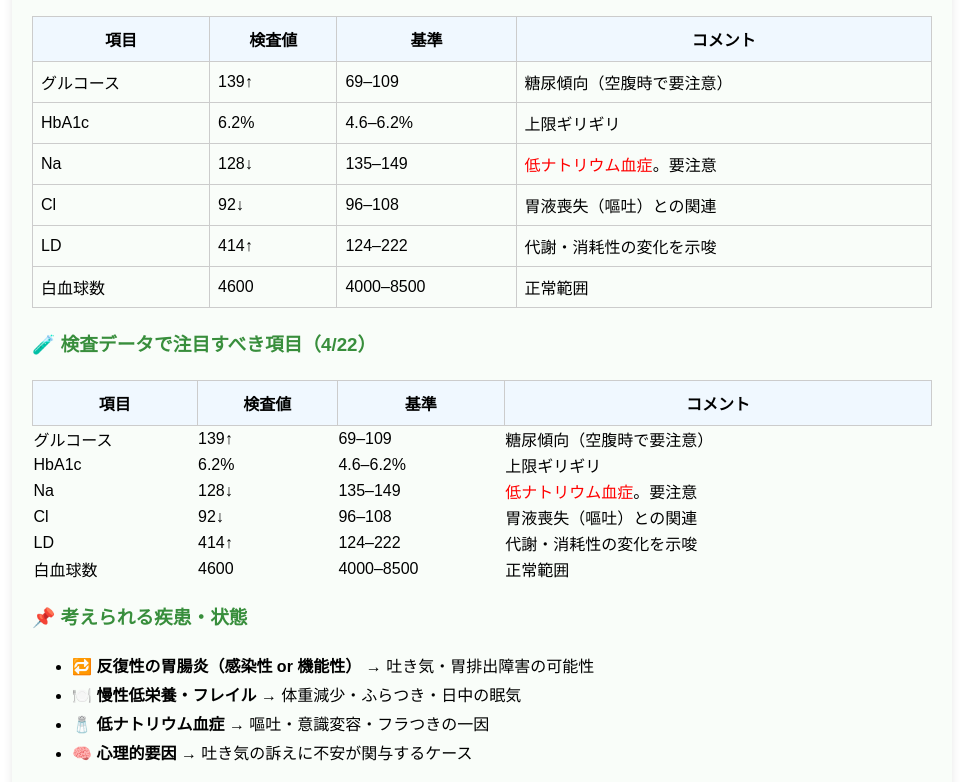
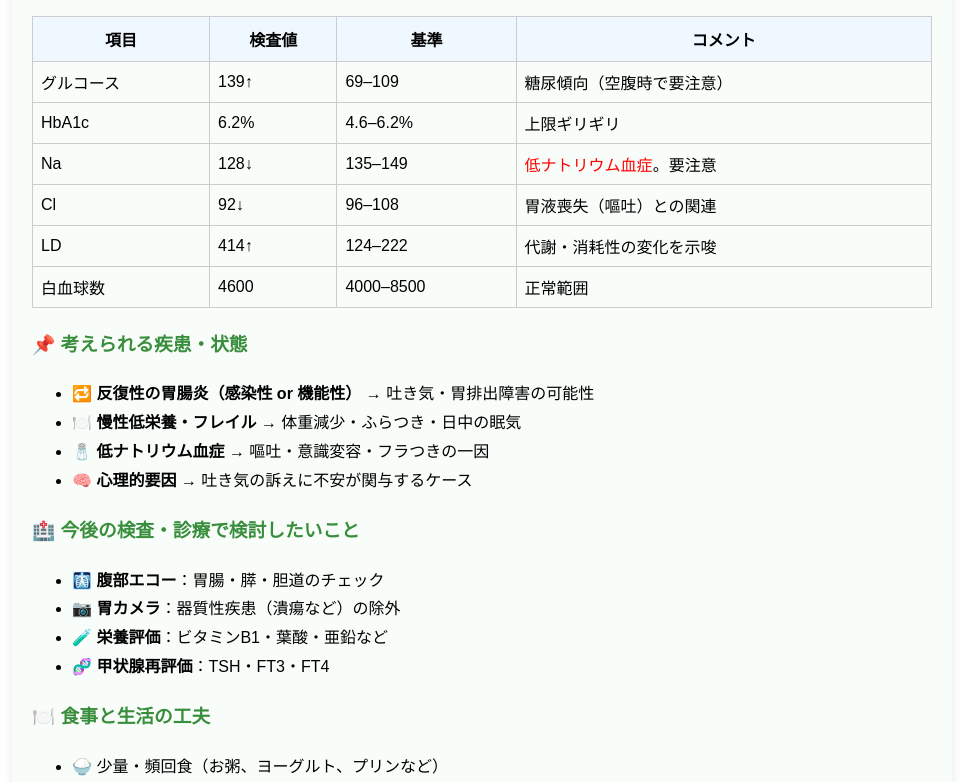
Before and after one commit to takykigo/kenji, a plain HTML site: page index.html in a window 1280 px wide. Shown: the part 556-1338 px from the top of the page, without its empty margins (158-1121 px from the left). Drawn offline with Linux system fonts and the light colour scheme.

Commit message:
Update index.html

```diff
--- a/index.html
+++ b/index.html
@@ -90,37 +90,7 @@
     </tr>
   </tbody>
 </table>
-  <h3 style="color:#388e3c;">🧪 検査データで注目すべき項目（4/22）</h3>
-  <table style="width:100%; border-collapse:collapse;">
-    <thead style="background:#f0f8ff;">
-      <tr>
-        <th style="padding:10px; border:1px solid #ccc;">項目</th>
-        <th style="padding:10px; border:1px solid #ccc;">検査値</th>
-        <th style="padding:10px; border:1px solid #ccc;">基準</th>
-        <th style="padding:10px; border:1px solid #ccc;">コメント</th>
-      </tr>
-    </thead>
-    <tbody>
-      <tr>
-        <td>グルコース</td><td>139↑</td><td>69–109</td><td>糖尿傾向（空腹時で要注意）</td>
-      </tr>
-      <tr>
-        <td>HbA1c</td><td>6.2%</td><td>4.6–6.2%</td><td>上限ギリギリ</td>
-      </tr>
-      <tr>
-        <td>Na</td><td>128↓</td><td>135–149</td><td><span style='color:red;'>低ナトリウム血症</span>。要注意</td>
-      </tr>
-      <tr>
-        <td>Cl</td><td>92↓</td><td>96–108</td><td>胃液喪失（嘔吐）との関連</td>
-      </tr>
-      <tr>
-        <td>LD</td><td>414↑</td><td>124–222</td><td>代謝・消耗性の変化を示唆</td>
-      </tr>
-      <tr>
-        <td>白血球数</td><td>4600</td><td>4000–8500</td><td>正常範囲</td>
-      </tr>
-    </tbody>
-  </table>
+
 
   <h3 style="color:#388e3c;">📌 考えられる疾患・状態</h3>
   <ul>
```
